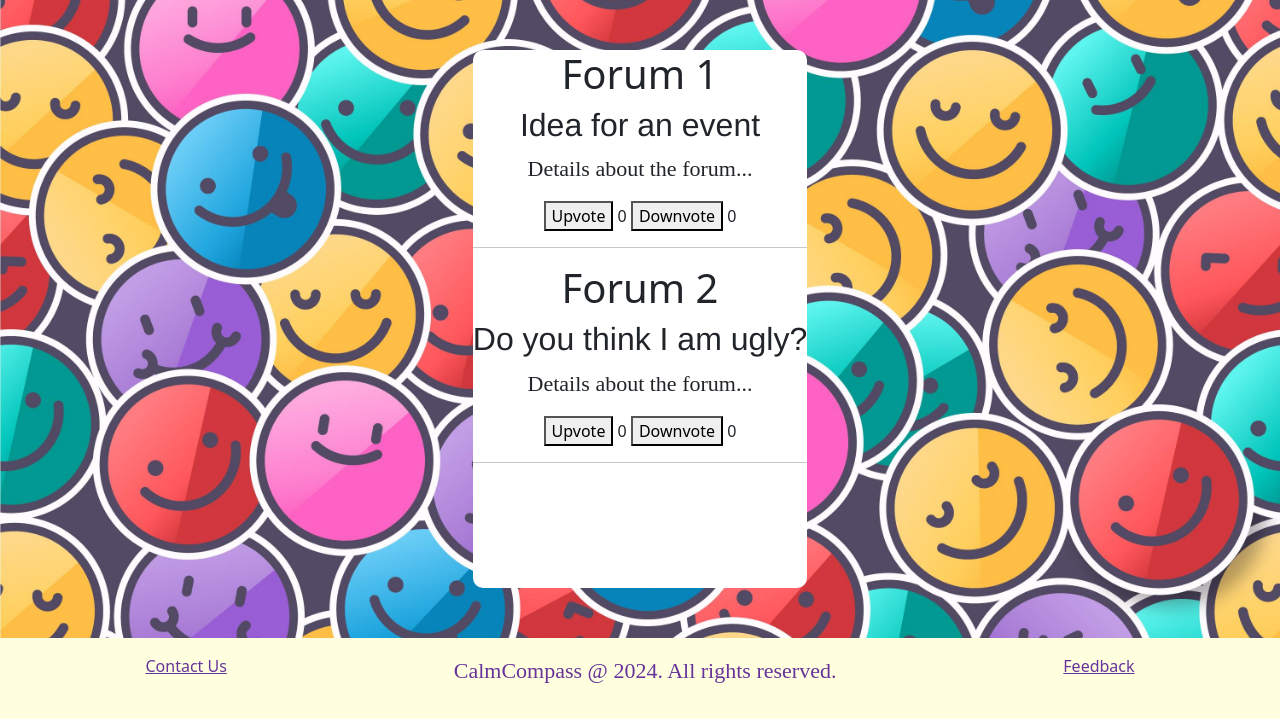
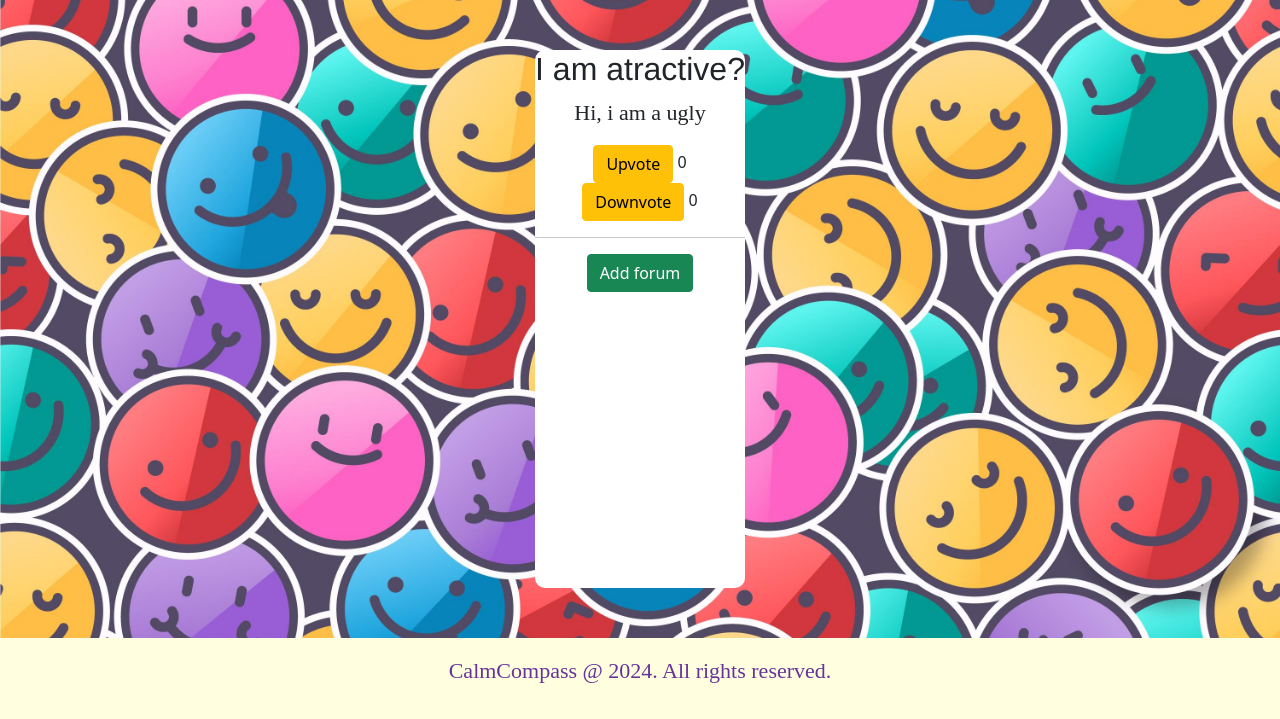
Before and after one commit to Iker-JS/beta_version, a Node server app: page /community in a window 1280 px wide. Shown: the part 81-800 px from the top of the page. Run offline with Node 20, Linux system fonts and the light colour scheme.

Commit message:
final commit

```diff
--- a/index.js
+++ b/index.js
@@ -30,10 +30,13 @@ app.set('view engine', 'ejs');
 
 var pages;
 var pageName;
+
 const main = 'main_selected_link';
 const secondary = 'secondary_selected_link';
 var userMessages = [];
 var chatBotMessages = [];
+var forums = [{'title': 'I am atractive?', 'description': 'Hi, i am a ugly', 'upvote': 0, 'downvote': 0}]
+
 
 function changeToSecondary(str) {
     pages = {
@@ -75,25 +78,9 @@ app.get('/advice', (req, res) => {
 
 app.get('/community', (req, res) => {
     changeToSecondary('community');
-    res.render('community', { pages, pageName, forums: forumData });
+    res.render('community', { pages, pageName, forums});
 });
 
-//vote
-app.post('/vote', (req, res) => {
-    const { forumId, voteType } = req.body;
-
-    const forum = forumData.find((f) => f.id === forumId);
-    if (forum) {
-        if (voteType === 'upvote') {
-            forum.upvotes++;
-        } else if (voteType === 'downvote') {
-            forum.downvotes++;
-        }
-        res.json({ upvotes: forum.upvotes, downvotes: forum.downvotes });
-    } else {
-        res.status(404).send('Forum not found');
-    }
-});
 
 app.get('/map', (req, res) => {
     changeToSecondary('map');
@@ -104,6 +91,37 @@ app.get('/chatbot', (req, res) => {
     changeToSecondary('chatbot');
     res.render('chatbot', { pages, pageName });
 });
+
+
+app.get('/forum', (req, res) => {
+    changeToSecondary('chatbot');
+    res.render('forum', { pages, pageName });
+});
+
+
+app.post('/upvote/:index', (req, res) => {
+    var index = req.params.index;
+    forums[index].upvote++;
+    res.redirect('/community');
+});
+
+app.post('/downvote/:index', (req, res) => {
+    var index = req.params.index;
+    forums[index].downvote++;
+    res.redirect('/community');
+});
+
+
+app.post('/add_forum', (req, res) => {
+
+    var title = req.body.title;
+    var description = req.body.description;
+
+    forums.push({'title': title, 'description': description, 'upvote': 0, 'downvote': 0})
+
+    res.render('community', { pages, pageName, forums});
+});
+
 
 app.post('/chat', async (req, res) => {
     const userMessage = req.body.message;
--- a/public/styles/style.css
+++ b/public/styles/style.css
@@ -263,4 +263,10 @@ p{
     margin-left: 380px;
 
 }
-/* add class here */
+
+
+.stickers_img{
+
+    width: 105px;
+    height: 105px;
+}
--- a/views/assesment.ejs
+++ b/views/assesment.ejs
@@ -5,14 +5,14 @@
             <h1>General Evaluation</h1>
             <p>Here, you will be able to perform a general evaluation anytime for free. A lot of people don't know that they need help, so doing a regular checkup on yourself like this one could really help you start an amazing healing journey. </p>
 
-            <a href="https://docs.google.com/forms/u/1/d/1u8924105vImlvHHSQrLAaG1kXSZ6szse07lbv6lbHko/edit?usp=forms_home&ths=true" class="btn btn-primary">Evaluation</a>
+            <a href="https://docs.google.com/forms/u/1/d/1u8924105vImlvHHSQrLAaG1kXSZ6szse07lbv6lbHko/edit?usp=forms_home&ths=true" class="btn btn-warning">Evaluation</a>
 
 
             <h1>Chatbot</h1>
             <p>Meet your friendly companion, Amadeus. This Chatbot is able to assist anyone who needs to talk ,learn about mental health and even symptom checks. Amadeus will give you the direct resources from which it found the information, and any conversation will be only between you and Amadeus. <b>Dont share your private information since data still needs to be recorded.</b></p>
 
             <form action="/chatbot" method="get">
-                <button type="submit" class="btn btn-primary">Talk with Amadeus</button>
+                <button type="submit" class="btn btn-warning">Talk with Amadeus</button>
             </form>
 
 
--- a/views/chatbot.ejs
+++ b/views/chatbot.ejs
@@ -35,7 +35,7 @@
 
                     <form action="/chat" method="post">
                         <input type="text" id="chat_bot_input_box_text" name="message" placeholder="Message" autofocus>
-                        <button type="submit" id="chat_bot_input_box_button">Send</button>
+                        <button type="submit"  id="chat_bot_input_box_button">Send</button>
                     </form>
 
 
--- a/views/community.ejs
+++ b/views/community.ejs
@@ -2,32 +2,38 @@
 
 <main>
     <div class="content_box">
-    <% forums.forEach(forum => { %>
-      <h1>Forum <%= forum.id %></h1>
+
+
+            <% if(locals.forums.length) { %>
+
+                <% forums.forEach((forum, index) => { %>
+                    <div class="forum">
+                        <form action="/upvote/<%= index %>" method="post">
                             <h2><%= forum.title %></h2>
-      <p>Details about the forum...</p>
-      <div>
-        <button onclick="vote(<%= forum.id %>, 'upvote')">Upvote</button>
-        <span id="upvotes-<%= forum.id %>"><%= forum.upvotes %></span>
-        <button onclick="vote(<%= forum.id %>, 'downvote')">Downvote</button>
-        <span id="downvotes-<%= forum.id %>"><%= forum.downvotes %></span>
+                            <p><%= forum.description %></p>
+
+                            <button name="button_upvote" class="btn btn-warning">Upvote</button>
+                            <span><%= forum.upvote %></span>
+                        </form>
+
+                        <form action="/downvote/<%= index %>" method="post">
+                            <button name="button_downvote" class="btn btn-warning">Downvote</button>
+                            <span><%= forum.downvote %></span>
+                        </form>
                     </div>
                     <hr>
+
                 <% }) %>
+
+
+            <% } %>
+
+            <form action="/forum" method="get">
+                <button name="button_forum" class="btn btn-success">Add forum</button>
+            </form>
+
     </div>
 </main>
 
-<script>
-  async function vote(forumId, voteType) {
-    const response = await fetch('/vote', {
-      method: 'POST',
-      headers: { 'Content-Type': 'application/json' },
-      body: JSON.stringify({ forumId, voteType })
-    });
-    const data = await response.json();
-    document.getElementById(`upvotes-${forumId}`).innerText = data.upvotes;
-    document.getElementById(`downvotes-${forumId}`).innerText = data.downvotes;
-  }
-</script>
 
 <%- include("partials/footer"); -%>
--- a/views/partials/footer.ejs
+++ b/views/partials/footer.ejs
@@ -1,7 +1,5 @@
     <footer class="footer_page">
-        <div><a href="">Contact Us</a></div>
         <div><p>CalmCompass @ 2024. All rights reserved.</p></div>
-        <div><a href="">Feedback</a></div>
     </footer>
 
 </div>
```
Also changed, not shown: views/forum.ejs (added, +31 -0 lines), views/general.ejs (+26 -17 lines), views/home.ejs (+8 -2 lines), public/images/sticker_blue.jpg (added), public/images/sticker_green.jpg (added), public/images/sticker_purple.webp (added), public/images/sticker_red.webp (added). Lines whose indentation alone changed are shown as unchanged.
